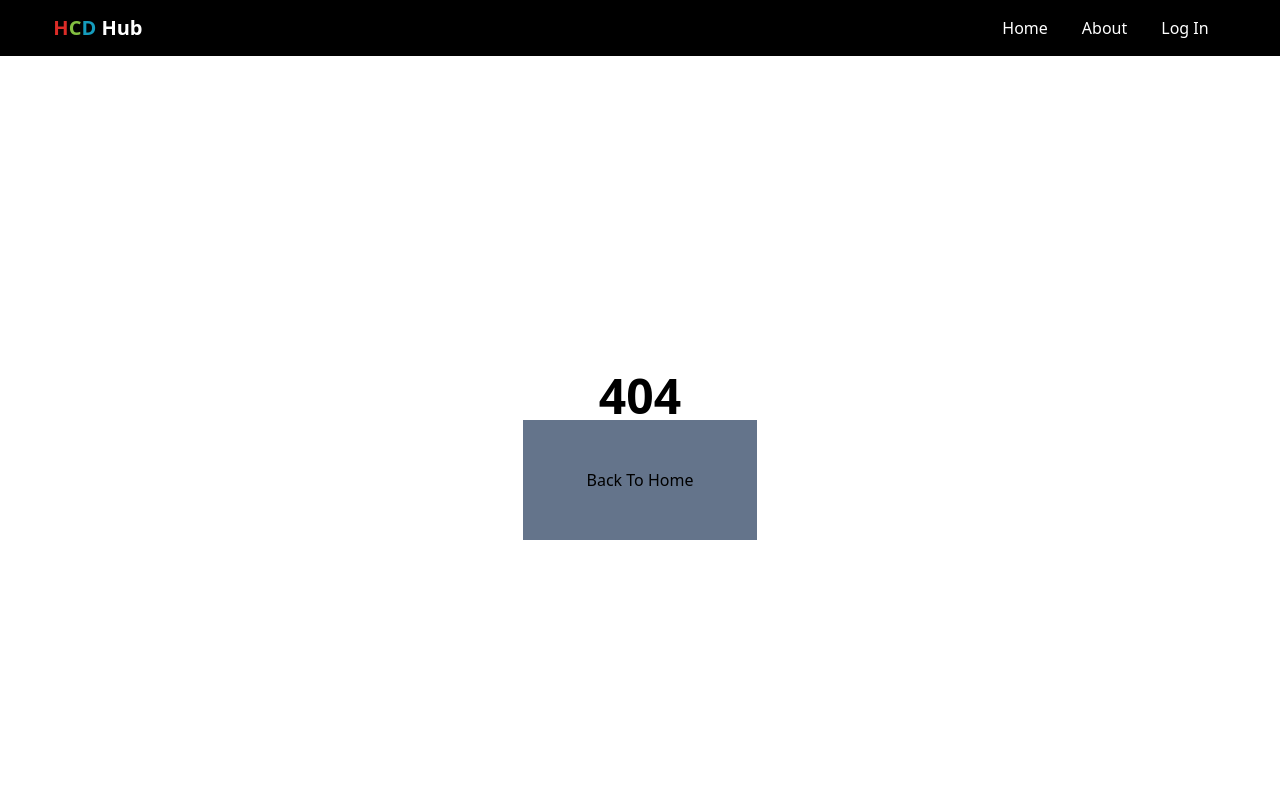
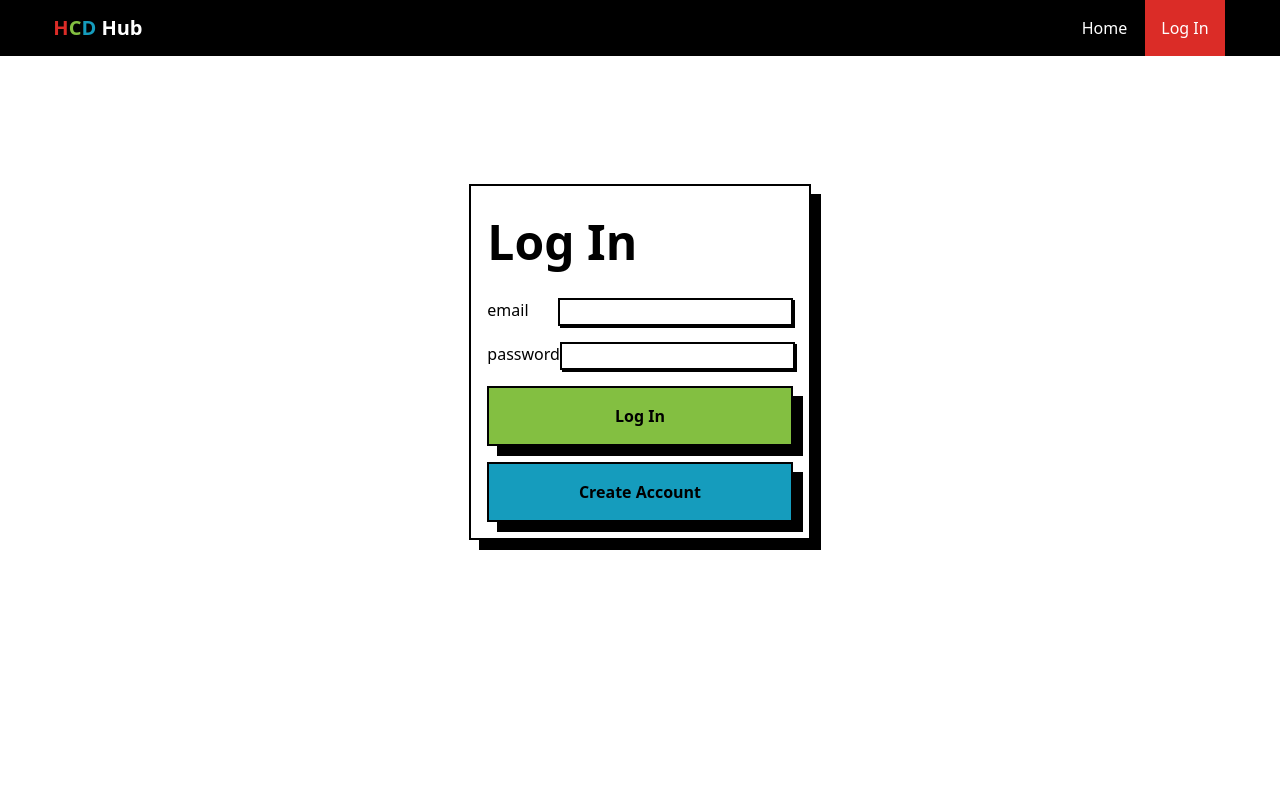
Before and after one commit to RIT-HCD-Capstone/22-23_hcd-hub, a SvelteKit app: page /login in a window 1280 px wide. Before the commit this address had no page. Shown: the top 800 px of the page. Built offline with nearby package versions, Linux system fonts and the light colour scheme.

Commit message:
working towards final v

```diff
--- a/src/lib/ProjectCard.svelte
+++ b/src/lib/ProjectCard.svelte
@@ -72,7 +72,7 @@
 		</p>
 	</div>
 	<div
-		class="w-full flex flex-row justify-between bg-black text-white border-t-2 border-black p-4 place-self-end transition-all duration-200"
+		class="w-full flex flex-row justify-between bg-black text-white border-2 border-white border-t-black p-4 place-self-end transition-all duration-200"
 	>
 		{#if Num_PFRs !== null || Num_Users !== null}
 			<div>
--- a/src/lib/ProjectDisplay.svelte
+++ b/src/lib/ProjectDisplay.svelte
@@ -35,7 +35,7 @@
 <a
 	href="/capstone/{URL}"
 	title={Title}
-	class="w-56 h-80 border-2 border-black {active
+	class="w-24 h-40 md:w-56 md:h-80 border-2 border-black {active
 		? 'inline'
 		: 'hidden'} bg-white transition-all duration-200 hover:drop-shadow-solid-0 drop-shadow-solid-1"
 >
@@ -44,9 +44,9 @@
 			<img
 				src="https://hcd-lab.student.rit.edu/hcd-hub/strapi{Logo}"
 				alt="{Title}'s logo"
-				class="h-56 w-56 border-b-2 bg-white border-black"
+				class="w-24 md:h-56 md:w-56 border-b-2 bg-white border-black"
 			/>
 		{/if}
-		<h2 class="flex-grow text-left px-4 text-3xl">{Title}</h2>
+		<h2 class="flex-grow text-left px-4 text-sm md:text-3xl">{Title}</h2>
 	</div>
 </a>
--- a/src/lib/UserCard.svelte
+++ b/src/lib/UserCard.svelte
@@ -8,7 +8,7 @@
 
 <a
 	href="/users/{userId}"
-	class="pr-4 pb-4 group bg-white border-2 flex flex-col flex-wrap justify-start items-start max-w-fit border-black hover:text-white hover:bg-gradient-to-br hover:from-violet-600 hover:to-indigo-600 drop-shadow-solid-1 hover:drop-shadow-solid-0 transition-all duration-150"
+	class="pr-4 pb-4 group bg-white border-2 flex flex-col flex-wrap justify-start items-start max-w-fit border-black hover:text-white hover:bg-brand-blue drop-shadow-solid-1 hover:drop-shadow-solid-0 transition-all duration-150"
 >
 	<div class="flex gap-2 pb-2">
 		<img
@@ -23,6 +23,5 @@
 	</div>
 	<div class="p-2 max-w-prose">
 		<p>{title}</p>
-		<p>DESCRIPTION</p>
 	</div>
 </a>
--- a/src/routes/+layout.svelte
+++ b/src/routes/+layout.svelte
@@ -21,20 +21,24 @@
 				? 'bg-brand-red'
 				: ''} p-4 border-l-2 border-black hover:bg-brand-green">Home</a
 		>
+
 		<a
-			href="/about"
-			class="{$page.route.id == '/about'
-				? 'bg-brand-red'
-				: ''} p-4 hidden md:inline border-l-2 border-black hover:bg-brand-green">About</a
-		>
-		<a
-			href="https://hcd-lab.student.rit.edu/hcd-hub/strapi/api/connect/auth0"
-			class="{$page.route.id == '/auth'
+			href="/login"
+			class="{$page.route.id == '/login'
 				? 'bg-brand-red'
 				: ''} p-4 md:border-r-2 border-l-2 border-black hover:bg-brand-green">Log In</a
 		>
 	</div>
 </nav>
-<main>
+<main class="min-h-screen">
 	<slot />
 </main>
+
+<footer class="w-full bg-black text-white h-14 flex flex-row-reverse">
+	<a
+		href="/about"
+		class="{$page.route.id == '/about'
+			? 'bg-brand-red'
+			: ''} p-4 hidden md:inline border-l-2 border-black hover:bg-brand-green">About</a
+	>
+</footer>
--- a/src/routes/+page.svelte
+++ b/src/routes/+page.svelte
@@ -15,7 +15,7 @@
 <div class="w-full py-4">
 	<div class="w-11/12 mx-auto min-h-min h-3/6">
 		<h1 class="py-6">This Year's Capstones</h1>
-		<div class="flex flex-col md:flex-row flex-wrap justify-center items-center gap-4">
+		<div class="flex flex-row flex-wrap justify-center items-center gap-4">
 			{#each projects as project}
 				{#if project.attributes.priority_display === true}
 					<ProjectDisplay
--- a/src/routes/auth/auth0/callback/+page.svelte
+++ /dev/null
@@ -1,4 +0,0 @@
-<script>
-	/** @type {import('./$types').PageData} */
-	export let data;
-</script>
--- a/src/routes/capstone/[ay]/[capstone_project]/+page.svelte
+++ b/src/routes/capstone/[ay]/[capstone_project]/+page.svelte
@@ -33,20 +33,21 @@
 			<a
 				href={project.attributes.Link}
 				target="_blank"
-				class="place-self-center p-2 bg-black text-white border-2 border-black hover:transition-all duration-150 hover:border-white text-center"
+				class="place-self-center p-2 bg-black text-white border-2 border-black hover:transition-all duration-200 hover:border-brand-green hover:text-brand-green text-center"
 				>Project Website</a
 			>
 		{/if}
 	</div>
 	<section class="w-full md:w-1/2 my-4">
 		<h2>Project Contributors</h2>
-		{#each project.attributes.users.data as user}
+		{#each project.attributes.member_roles as role}
 			<UserCard
-				userId={user.id}
-				avatarLink={user.attributes.avatar?.data?.attributes?.formats?.thumbnail?.url}
-				username={user.attributes.username}
-				pronouns={user.attributes.pronouns}
-				title={user.attributes.title}
+				userId={role.users_permissions_user.data.id}
+				avatarLink={role.users_permissions_user.data.attributes.avatar?.data?.attributes?.formats
+					?.thumbnail?.url}
+				username={role.users_permissions_user.data.attributes.name}
+				pronouns={role.users_permissions_user.data.attributes.pronouns}
+				title={role.role}
 			/>
 		{/each}
 	</section>
--- a/src/routes/capstone/[ay]/[capstone_project]/+page.ts
+++ b/src/routes/capstone/[ay]/[capstone_project]/+page.ts
@@ -16,7 +16,7 @@ export const load = (async ({ fetch, params }) => {
 	});
 
 	const res = await fetch(
-		`https://hcd-lab.student.rit.edu/hcd-hub/strapi/api/capstone-projects/${targetProject}?populate=deep,3`
+		`https://hcd-lab.student.rit.edu/hcd-hub/strapi/api/capstone-projects/${targetProject}?populate=deep,4`
 	);
 	data = await res.json();
 	console.log(data);
--- /dev/null
+++ b/src/routes/login/+page.svelte
@@ -0,0 +1,37 @@
+<div class="flex justify-center items-center md:w-8/12 mx-auto my-32">
+	<form
+		action="https://hcd-lab.student.rit.edu/hcd-hub/strapi/api/auth/local"
+		method="post"
+		class="bg-white border-2 border-black p-4 drop-shadow-solid-1 flex flex-col gap-4 w-5/6 md:w-2/5"
+	>
+		<h1 class="py-4">Log In</h1>
+		<div class="flex justify-between">
+			<label for="email">email</label>
+			<input
+				type="email"
+				name="email"
+				id="email"
+				class="border-2 border-black drop-shadow-solid-0"
+			/>
+		</div>
+		<div class="flex justify-between">
+			<label for="email">password</label>
+			<input
+				type="password"
+				name="password"
+				id="password"
+				class="border-2 border-black drop-shadow-solid-0"
+			/>
+		</div>
+		<input
+			type="button"
+			value="Log In"
+			class="p-4 bg-brand-green border-2 border-black drop-shadow-solid-1 transition-all duration-200 hover:drop-shadow-solid-0 hover:text-white font-bold"
+		/>
+		<input
+			type="button"
+			value="Create Account"
+			class="p-4 bg-brand-blue border-2 border-black drop-shadow-solid-1 transition-all duration-200 hover:drop-shadow-solid-0 hover:text-white font-bold"
+		/>
+	</form>
+</div>
--- a/src/routes/users/[user]/+page.svelte
+++ b/src/routes/users/[user]/+page.svelte
@@ -10,26 +10,30 @@
 	<title>{user.username}</title>
 </svelte:head>
 
-<div class="m-4 md:grid md:auto-cols-min md:grid-cols-2">
-	<header class="flex items-center max-w-sm col-span-2">
-		<img
-			src="https://hcd-lab.student.rit.edu/hcd-hub/strapi
+<header class="flex items-center max-w-full border-b-2 border-black">
+	<img
+		src="https://hcd-lab.student.rit.edu/hcd-hub/strapi
 		{user.avatar?.url}"
-			alt="{user.username}'s profile picture"
-			class="max-h-16 min-h-[4rem] rounded-full m-4 border-black border-2"
-		/>
-		<h1>{user.username}</h1>
-	</header>
-	<section class="md:w-2/3">
+		alt="{user.username}'s profile picture"
+		class="h-28 border-r-[1.5px] border-black"
+	/>
+	<h1 class="my-4 p-4">{user.username}</h1>
+</header>
+<div class="w-11/12 m-auto flex flex-row flex-wrap mt-8">
+	<section class="md:w-1/2">
 		<h2>About Me</h2>
-		<p>this will be a user's "about me" section.</p>
+		{#if user.description !== ''}
+			<p>{user.description}</p>
+		{:else}
+			<p>seems like this user should write an "about me" section.</p>
+		{/if}
 	</section>
 	<aside class="flex flex-col">
 		<h2>Projects</h2>
 		{#each user.capstone_projects as project}
 			<a
 				href="/capstone/AY (22-23)/{project.Title}"
-				class="border-2 rounded-md p-2 m-2 max-w-max border-slate-700 hover:transition-all hover:text-white hover:border-white hover:bg-slate-700"
+				class="border-2 p-2 my-2 max-w-max bg-black text-white border-black hover:transition-all hover:text-brand-green hover:border-brand-green"
 				>{project.Title}</a
 			>
 		{/each}
```
